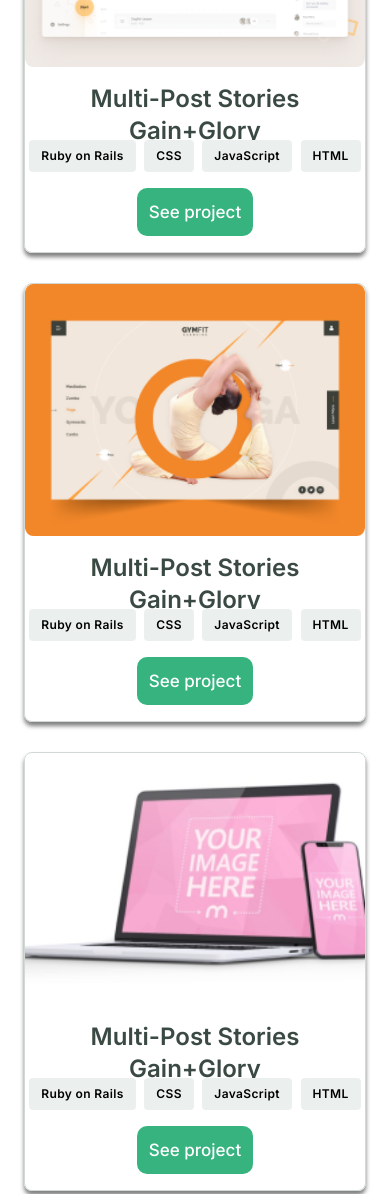
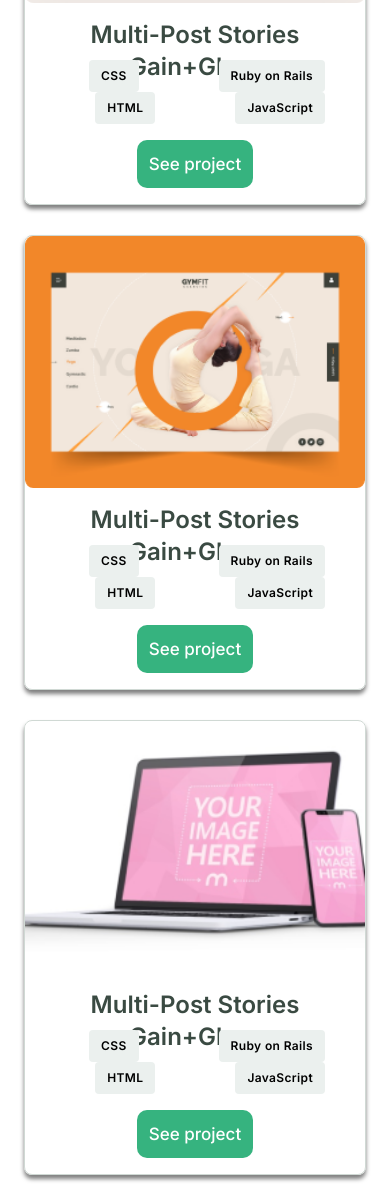
Before and after one commit to Spidey-Acer/Peter-K-Portfolio, a website: page index.html in a window 390 px wide. Shown: the part 1783-2977 px from the top of the page. Drawn offline with Linux system fonts and the light colour scheme.

Commit message:
Add float on the work section languages

```diff
--- a/index.html
+++ b/index.html
@@ -64,12 +64,12 @@
                 <img class="works-samples-img" src="./assets/Snapshoot Portfolio.png" alt="">
               </div>
               <h3 class="work-title">Multi-Post Stories Gain+Glory</h3>
-              <ul class="languages-container">
+              <!-- <ul class="languages-container">
                 <li class="languages">Ruby on Rails</li>
                 <li class="languages">CSS</li>
                 <li class="languages">JavaScript</li>
                 <li class="languages">HTML</li>
-              </ul>
+              </ul> -->
               <div class="see-project btn">See project</div>
             </li>
             <li class="works-samples">
@@ -77,12 +77,18 @@
                 <img class="works-samples-img" src="./assets/Snapshoot Portfolio 2.png" alt="">
               </div>
               <h3 class="work-title">Multi-Post Stories Gain+Glory</h3>
-              <ul class="languages-container">
+              <!-- <ul class="languages-container">
                 <li class="languages">Ruby on Rails</li>
                 <li class="languages">CSS</li>
                 <li class="languages">JavaScript</li>
                 <li class="languages">HTML</li>
-              </ul>
+              </ul> -->
+              <div>
+                <p>Ruby on Rails</p>
+                <p>CSS</p>
+                <p>JavaScript</p>
+                <p>HTML</p>
+              </div>
               <div class="see-project btn">See project</div>
             </li>
             <li class="works-samples">
@@ -90,12 +96,18 @@
                 <img class="works-samples-img" src="./assets/Snapshoot Portfolio 3.png" alt="">
               </div>
               <h3 class="work-title">Multi-Post Stories Gain+Glory</h3>
-              <ul class="languages-container">
+              <!-- <ul class="languages-container">
                 <li class="languages">Ruby on Rails</li>
                 <li class="languages">CSS</li>
                 <li class="languages">JavaScript</li>
                 <li class="languages">HTML</li>
-              </ul>
+              </ul> -->
+              <div>
+                <p>Ruby on Rails</p>
+                <p>CSS</p>
+                <p>JavaScript</p>
+                <p>HTML</p>
+              </div>
               <div class="see-project btn">See project</div>
             </li>
             <li class="works-samples">
@@ -103,12 +115,18 @@
                 <img class="works-samples-img" src="./assets/Snapshoot Portfolio 6.png" alt="">
               </div>
               <h3 class="work-title">Multi-Post Stories Gain+Glory</h3>
-              <ul class="languages-container">
+              <!-- <ul class="languages-container">
                 <li class="languages">Ruby on Rails</li>
                 <li class="languages">CSS</li>
                 <li class="languages">JavaScript</li>
                 <li class="languages">HTML</li>
-              </ul>
+              </ul> -->
+              <div>
+                <p>Ruby on Rails</p>
+                <p>CSS</p>
+                <p>JavaScript</p>
+                <p>HTML</p>
+              </div>
               <div class="see-project btn">See project</div>
             </li>
             <li class="works-samples">
@@ -116,12 +134,18 @@
                 <img class="works-samples-img" src="./assets/Snapshoot Portfolio 4.png" alt="">
               </div>
               <h3 class="work-title">Multi-Post Stories Gain+Glory</h3>
-              <ul class="languages-container">
+              <!-- <ul class="languages-container">
                 <li class="languages">Ruby on Rails</li>
                 <li class="languages">CSS</li>
                 <li class="languages">JavaScript</li>
                 <li class="languages">HTML</li>
-              </ul>
+              </ul> -->
+              <div>
+                <p>Ruby on Rails</p>
+                <p>CSS</p>
+                <p>JavaScript</p>
+                <p>HTML</p>
+              </div>
               <div class="see-project btn">See project</div>
             </li>
             <li class="works-samples">
@@ -129,12 +153,18 @@
                 <img class="works-samples-img" src="./assets/Snapshoot Portfolio 5.png" alt="">
               </div>
               <h3 class="work-title">Multi-Post Stories Gain+Glory</h3>
-              <ul class="languages-container">
+              <!-- <ul class="languages-container">
                 <li class="languages">Ruby on Rails</li>
                 <li class="languages">CSS</li>
                 <li class="languages">JavaScript</li>
                 <li class="languages">HTML</li>
-              </ul>
+              </ul> -->
+              <div>
+                <p>Ruby on Rails</p>
+                <p>CSS</p>
+                <p>JavaScript</p>
+                <p>HTML</p>
+              </div>
               <div class="see-project btn">See project</div>
             </li>
           </ul>
--- a/styles.css
+++ b/styles.css
@@ -290,6 +290,23 @@
     line-height: 24px;
   }
 
+  .works-samples p {
+    gap: 8px;
+    background-color: #ebf0ee;
+    padding: 8px 12px;
+    height: 32px;
+    border-radius: 4px;
+    font-family: Inter, 'Times New Roman', Times, serif;
+    font-style: normal;
+    font-weight: 600;
+    font-size: 12px;
+    line-height: 16px;
+    letter-spacing: 0.03em;
+    float: right;
+    margin: 0 40px;
+  }
+
+
   /* About Me */
 
   .aboutme {
```
